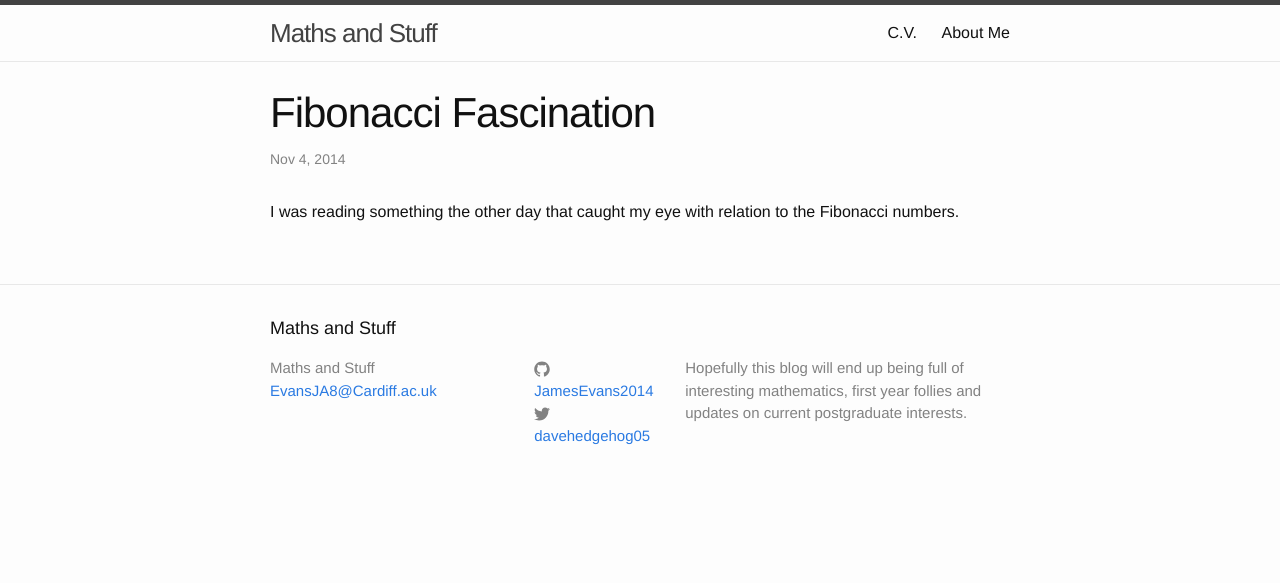
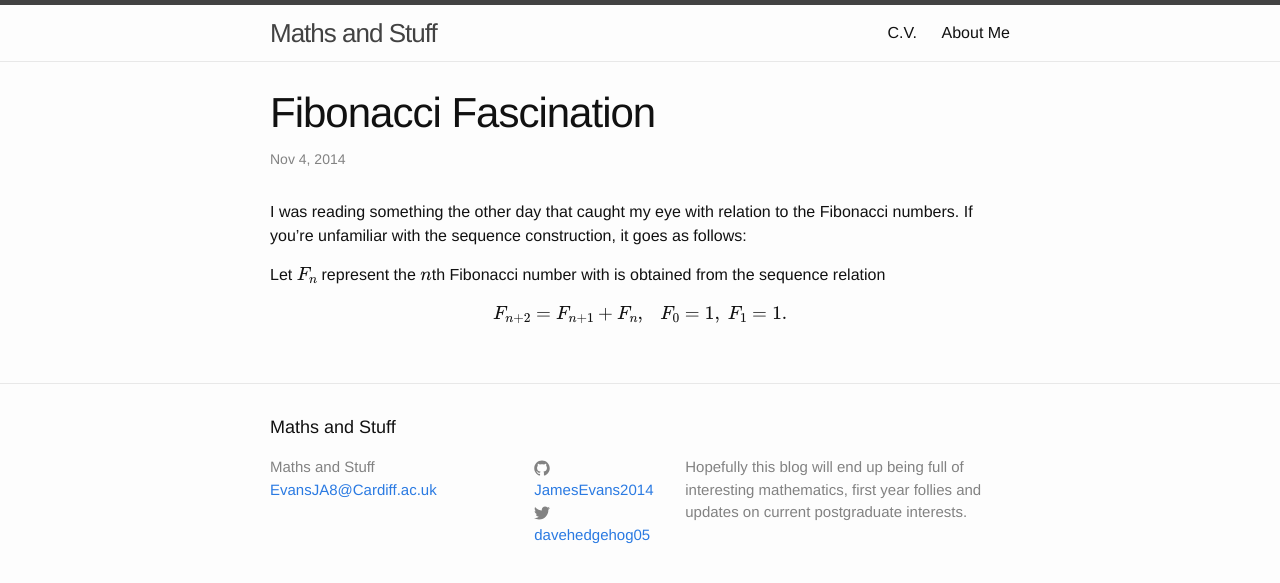
Before and after one commit to JamesEvans2014/JamesEvans2014.github.io, a Jekyll site: the page built from _posts/2014-11-04-Fibonacci-Fascination.md, in a window 1280 px wide. Shown: the top 583 px of the page. Built offline with Jekyll 4.4.1, drawn with Linux system fonts in a browser that asks for light colours; formulas are drawn with MathJax 3.

Commit message:
Update 2014-11-04-Fibonacci-Fascination.md

```diff
--- a/_posts/2014-11-04-Fibonacci-Fascination.md
+++ b/_posts/2014-11-04-Fibonacci-Fascination.md
@@ -5,4 +5,9 @@ date      :   2014-11-04 10:32:56
 categories: Fibonacci Numbers
 ---
 
-I was reading something the other day that caught my eye with relation to the Fibonacci numbers.
+I was reading something the other day that caught my eye with relation to the Fibonacci numbers. If you're unfamiliar with the sequence construction, it goes as follows:
+
+Let \\(F\_n\\) represent the \\(n\\)th Fibonacci number with is obtained from the sequence relation
+\\[
+F\_{n+2}=F\_{n+1}+F\_n,\ \ \ F\_0=1,\ F\_1=1.
+\\]
```
